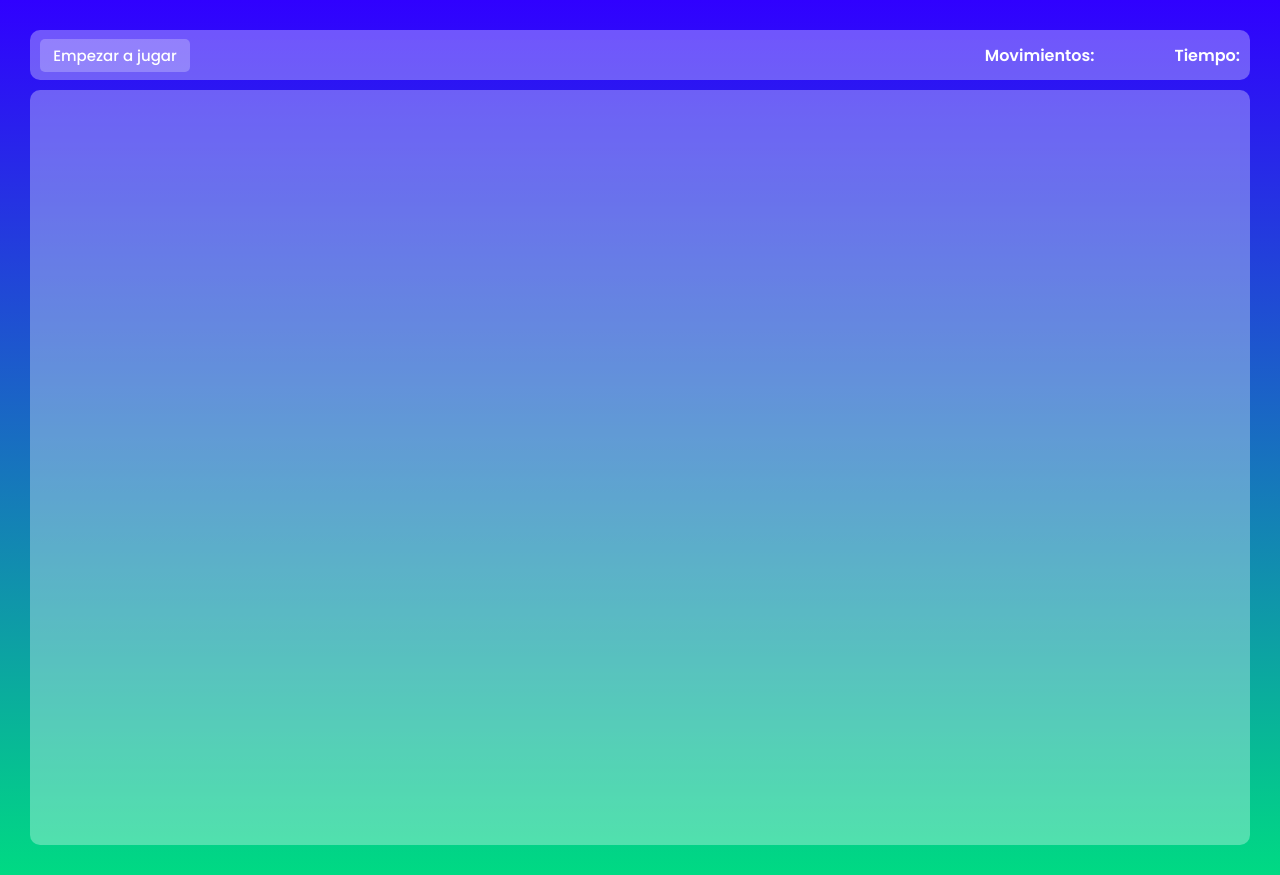
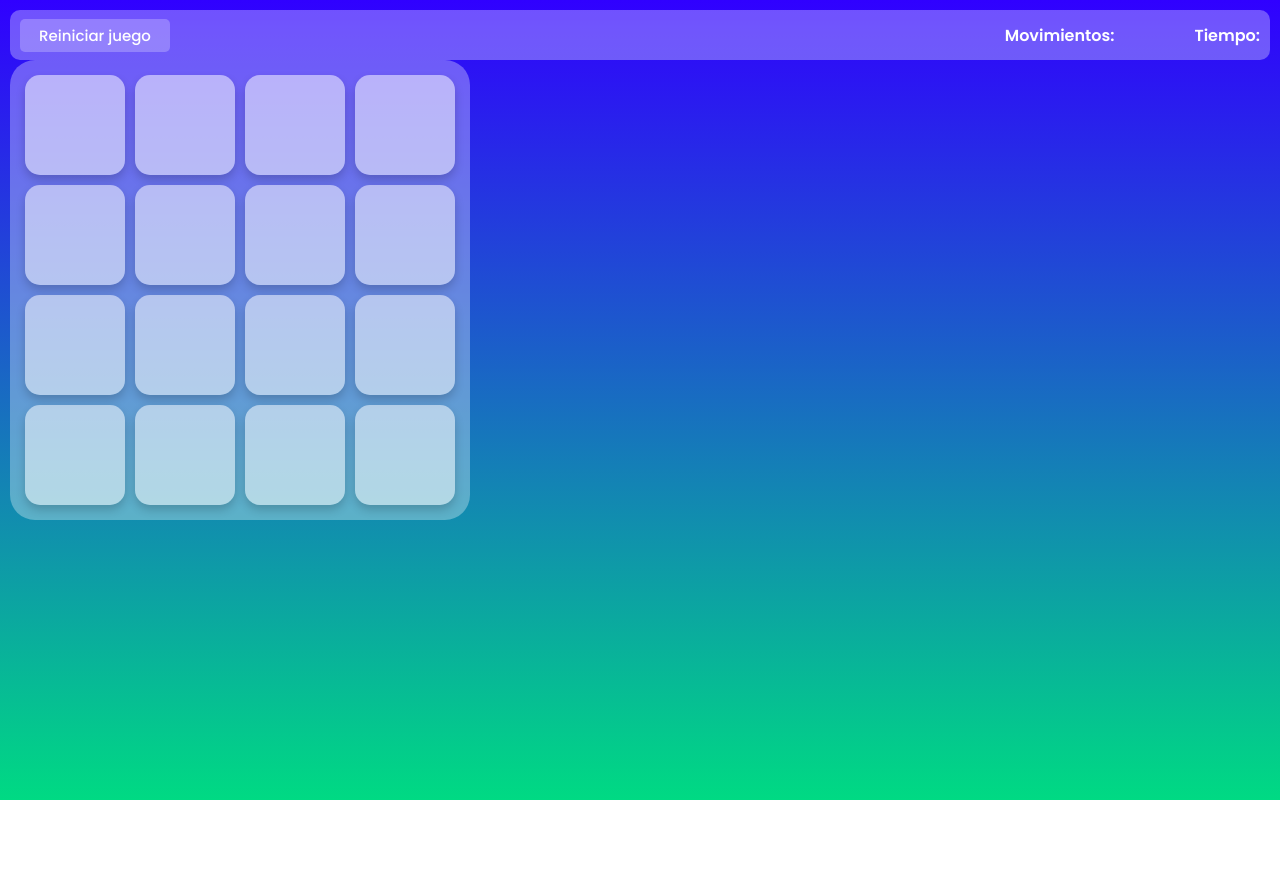
Before and after one commit to javierrend17/MemoryGameDOM, a website built with Vite: page memoryGameDOM/index.html in a window 1280 px wide. After the commit the page ends 800 px from the top, so only its background shows below. Built offline with nearby package versions, Linux system fonts and the light colour scheme.

Commit message:
Progreso del juego
Avance del diseño y lógica del juego

```diff
--- a/memoryGameDOM/index.html
+++ b/memoryGameDOM/index.html
@@ -1,30 +1,12 @@
 <!DOCTYPE html>
-<html lang="en">
+<html lang="es">
 <head>
     <meta charset="UTF-8">
     <meta name="viewport" content="width=device-width, initial-scale=1.0">
     <link rel="stylesheet" href="style.css">
     <title>Document</title>
 </head>
-
 <body>
-    <div class="contenedor">
-
-        <div class="control">
-            <button>Empezar a jugar</button>
-            <div class="info">
-                <p>Movimientos:</p>
-                <p>Tiempo:</p>
-            </div>
-        </div>
-        <div class="juego">
-        </div>
-
-    </div>
-
-    <div id="app">
-
-    </div>
     <script src="main.js"></script>
 </body>
 
--- a/memoryGameDOM/main.js
+++ b/memoryGameDOM/main.js
@@ -8,4 +8,94 @@ function validateAndLogin() {
       // Ambos campos están llenos, redirigir a otra página
       window.location.href = 'index.html';
     }
-  }
+}
+
+
+
+
+
+function empezarJuego(){
+
+
+
+    const emojis = ["🍉","🍉","🥭","🥭","🍐","🍐","🍌","🍌","🍇","🍇","🍑","🍑","🍒","🍒","🥥","🥥",]
+    //var emojis_mezclados = emojis.sort(() => (Math.random() > .5) ? 2 : -1)
+
+    function mezclarEmojis() {
+        // Crear una copia del array original
+        emojis_mezclados = emojis.slice();
+
+        // Aplicar el algoritmo de mezcla Fisher-Yates
+        for (let i = emojis_mezclados.length - 1; i > 0; i--) {
+            const j = Math.floor(Math.random() * (i + 1));
+            [emojis_mezclados[i], emojis_mezclados[j]] = [emojis_mezclados[j], emojis_mezclados[i]];
+        }
+    }
+
+    var bodyElement = document.body;
+    bodyElement.innerHTML = `
+        <div class="control">
+            <button id="reiniciar">Reiniciar juego</button>
+            <div class="info">
+                <p>Movimientos:</p>
+                <p>Tiempo:</p>
+            </div>
+        </div>
+        <div class="container">
+            <div class="juego"></div>
+        </div>
+    `
+    mezclarEmojis()
+
+    const juegoElement = document.querySelector('.juego');
+
+    for (let i = 0; i < emojis.length; i++) {
+
+        let nuevaCarta = document.createElement('div');
+        nuevaCarta.className = 'carta';
+
+        nuevaCarta.innerHTML = `
+        <input type="checkbox" id="check${i}" class="check">
+        <label for="check${i}" class="label">${emojis_mezclados[i]}</label>
+        `;
+
+        juegoElement.appendChild(nuevaCarta);
+
+    }
+
+    var reiniciarBtn = document.getElementById('reiniciar');
+
+    reiniciarBtn.addEventListener('click', () => {
+        ocultarCartas().then(() => {
+            setTimeout(empezarJuego, 1000); // Agrega un tiempo de espera adicional de 1000 milisegundos
+        });
+    });
+
+    function ocultarCartas() {
+        // Devuelve una promesa que se resuelve cuando todas las cartas se han ocultado
+        return new Promise(resolve => {
+            let cartasOcultas = 0;
+
+            function ocultarCartaConRetraso(i) {
+                setTimeout(() => {
+                    var miInput = document.getElementById(`check${i}`);
+                    miInput.checked = false;
+
+                    cartasOcultas++;
+
+                    // Si todas las cartas se han ocultado, resuelve la promesa
+                    if (cartasOcultas === emojis.length) {
+                        resolve();
+                    }
+
+                }, i * 25);
+            }
+
+            for (let i = 0; i < emojis.length; i++) {
+                ocultarCartaConRetraso(i);
+            }
+        });
+    }
+}
+
+empezarJuego()
--- a/memoryGameDOM/style.css
+++ b/memoryGameDOM/style.css
@@ -10,21 +10,26 @@
 
 body{
   background: linear-gradient(to top, rgb(0, 218, 131) 0%, rgba(48,0,255,1) 100%);
+  width: 100%;
+  height: 100vh;
+  padding: 10px;
 }
 
 .contenedor{
   display: flex;
   flex-direction: column;
   width: 100%;
-  justify-content: center;
-  padding: 30px;
-  gap: 10px;
+  justify-content: space-between;
+  align-items: center;
+  padding: 10px;
+
 }
 .control{
   display: flex;
   flex-direction: row;
   width: auto;
   height: 50px;
+
   gap: 80px;
   align-items: center;
   justify-content: space-between;
@@ -40,13 +45,6 @@ body{
   font-weight: 600;
 }
 
-.juego{
-  width: auto;
-  height: 755px;
-  background-color: rgba(255, 255, 255, 0.313);
-  border-radius: 10px
-}
-
 .control button{
   background-color: rgba(255, 255, 255, 0.244);
   border: 0;
@@ -56,6 +54,8 @@ body{
   font-weight: 500;
   font-size: 15px;
   transition: 0.2s ease-in-out;
+  cursor: pointer;
+
 }
 
 .control button:hover{
@@ -69,3 +69,69 @@ body{
 .letralogin{
   color: black;
 }
+.juego{
+  width: 460px;
+  height: 460px;
+  padding: 10px;
+  background-color: rgba(255, 255, 255, 0.313);
+  border-radius: 25px;
+  display: flex;
+  flex-wrap: wrap;
+  flex-direction:row;
+  justify-content: center;
+  align-items: center;
+
+}
+
+.reiniciar{
+  background-color: rgba(255, 255, 255, 0.244);
+  border: 0;
+  border-radius: 5px;
+  height: 33px;
+  width: 150px;
+  font-weight: 500;
+  font-size: 15px;
+  transition: 0.2s ease-in-out;
+  cursor: pointer;
+  user-select: none;
+}
+
+.reiniciar:hover{
+  background-color: rgba(255, 255, 255, 0.326);
+}
+
+.check{
+  visibility: hidden;
+  position: absolute;
+}
+
+.check:checked + .label{
+  background-color: rgba(255, 255, 255, 0.521);
+  transform: rotateY(180deg);
+  color: rgba(255, 255, 255);
+}
+
+.label{
+  background-color: rgba(255, 255, 255, 0.521);
+  color: white;
+  width: 100px;
+  height: 100px;
+  user-select: none;
+  transition: 0.40s;
+  backface-visibility:visible;
+  border-radius: 15px;
+  display: flex;
+  justify-content: center;
+  align-items: center;
+  position: absolute;
+  box-shadow: 0px 5px 10px rgba(0, 0, 0, 0.182);
+  color: rgba(255, 255, 255, 0);
+  font-size: 60px;
+}
+.carta{
+
+  height: 100px;
+  width: 100px;
+  margin: 5px;
+  background-color: rgba(0, 0, 0, 0);
+}
```
